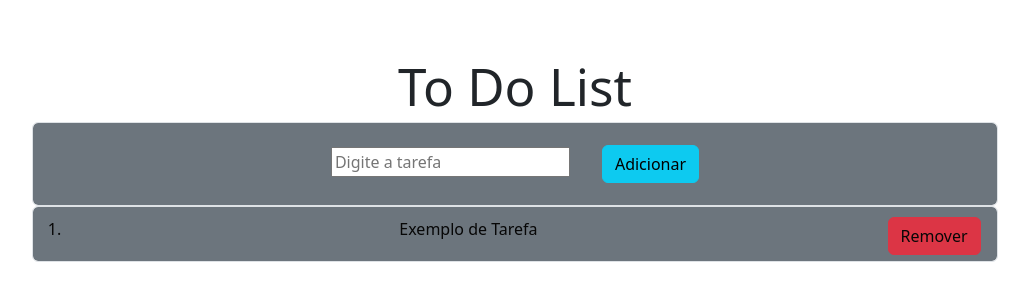
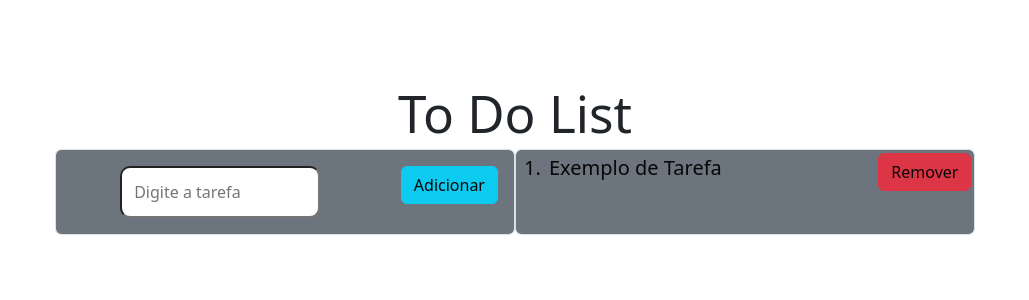
Before and after one commit to AdrianoVolter/To-Do-List, a React (Vite) app: page / in a window 1280 px wide. Shown: the part 240-540 px from the top of the page, without its empty margins (113-1142 px from the left). Built offline with nearby package versions, Linux system fonts and the light colour scheme.

Commit message:
To Do list - V.1.0 (css att)

```diff
--- a/src/App.css
+++ b/src/App.css
@@ -42,14 +42,15 @@
 }
 ol{
 
-  text-align: center;
+  text-align: start;
   padding: 0;
   color: rgb(7, 7, 7);
 }
 li{
-  padding: 4px;
-  margin-left: 20px;
+  padding: 3px;
+  margin-left: 30px;
   color: rgb(7, 7, 7);
+  font-size: 20px;
 }
 
 /* Alinhar o botão no final da div*/
@@ -58,11 +59,32 @@ li .btn{
   margin-left: 20px;
   color: rgb(7, 7, 7);
 
-
-
-
 }
 li button:hover{
   background-color: #646cff;
   color: white;
 }
+
+/* Alinhar o botão no final da div*/
+.adicionar .btn{
+  float: right;
+  margin-left: 20px;
+  color: rgb(7, 7, 7);
+
+}
+/* Diminuir form e manter itens dentro*/
+ .form-control{
+  width: 50%;
+  margin: 0 auto;
+  padding: 0;
+  color: rgb(7, 7, 7);
+}
+
+.form-control input{
+  align-items: center;
+  width: 200px;
+
+  padding: 12px;
+  border-radius: 10px;
+  color: rgb(7, 2, 7);
+}
--- a/src/components/CardAdicionar.jsx
+++ b/src/components/CardAdicionar.jsx
@@ -19,7 +19,7 @@ function CardAdicionar({adicionarTarefa}) {
 
     //return
     return (
-        <div>
+        <div className="adicionar">
         <input
             placeholder="Digite a tarefa"
             className="input m-3"
```
